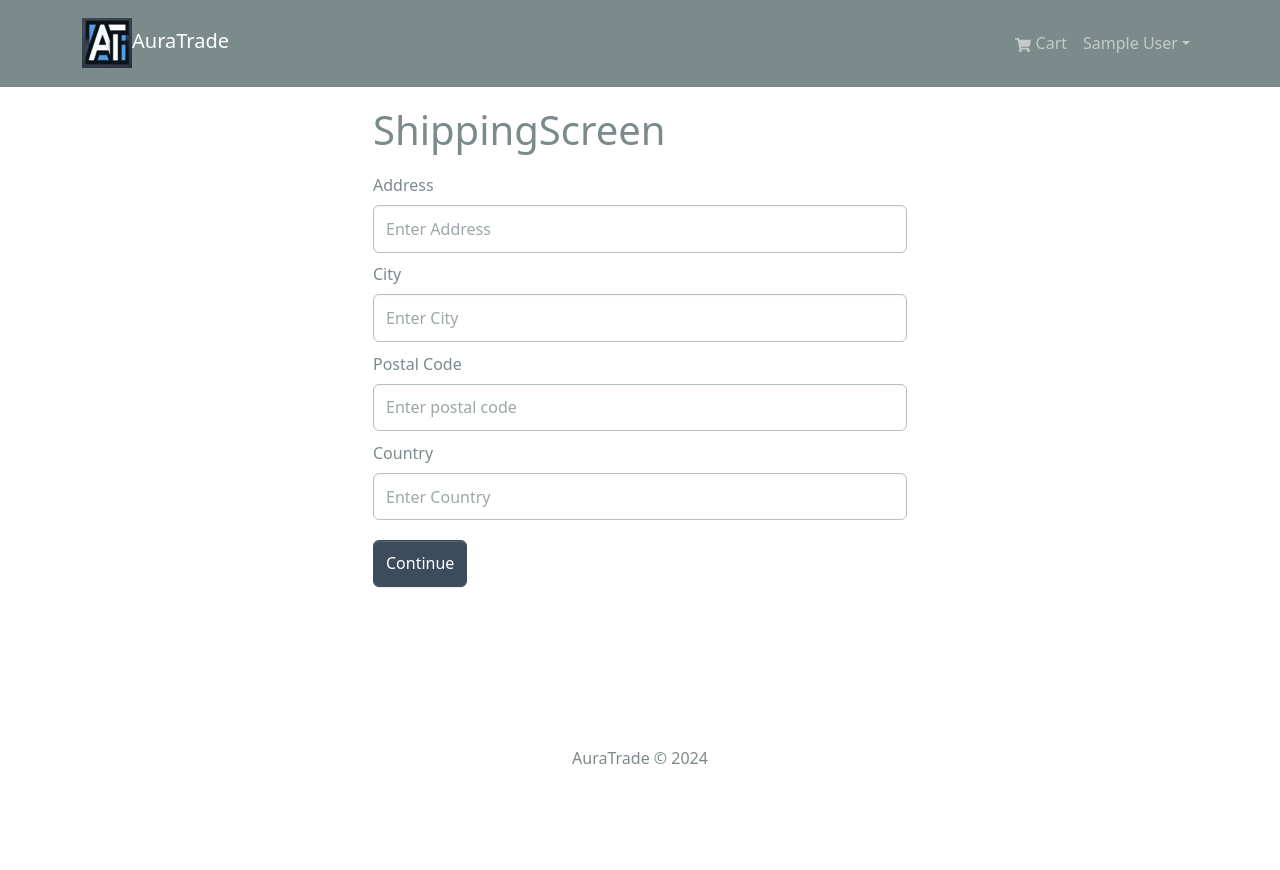
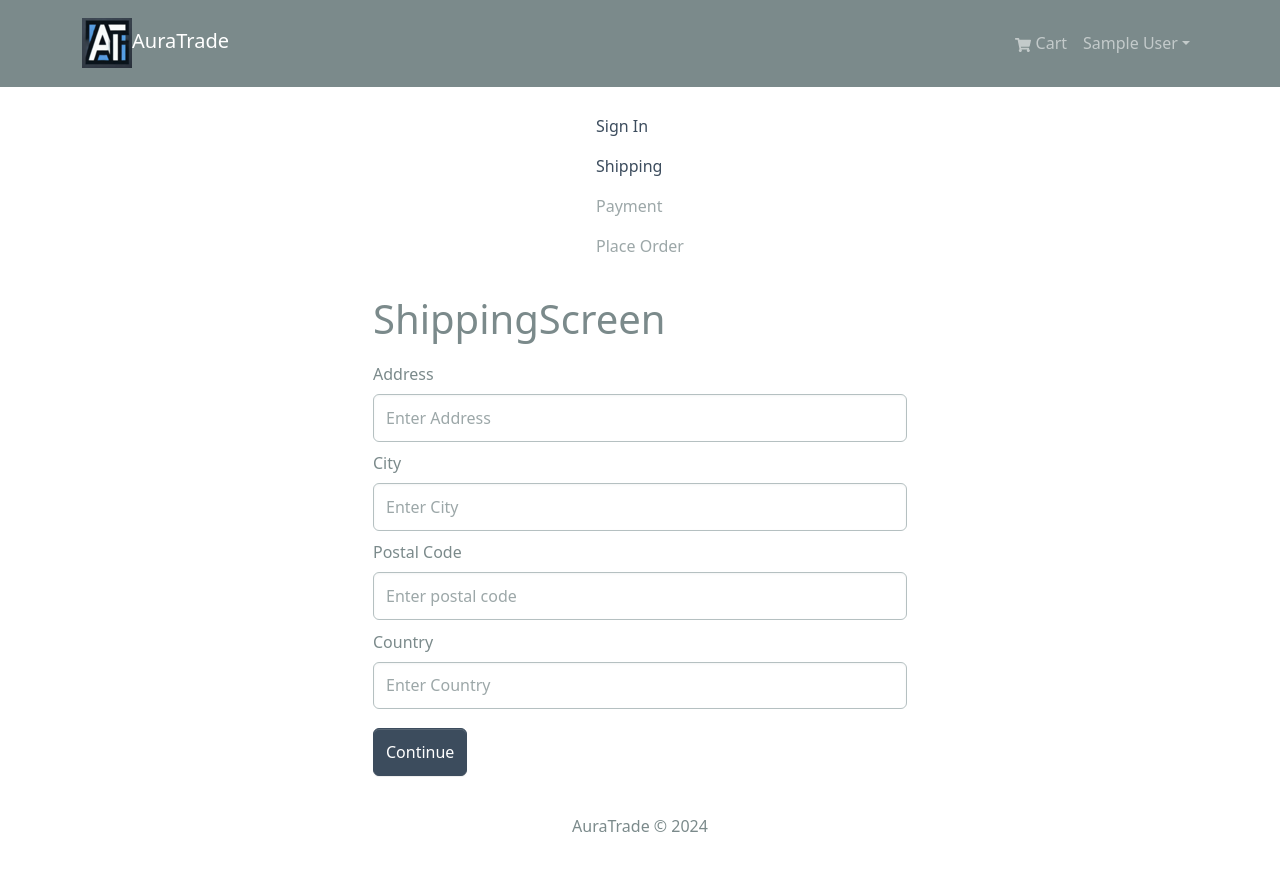
Before and after one commit to Atharva-Nimbalkar/auratrade, a React (Create React App) app in the folder frontend/: page /shipping in a window 1280 px wide. Shown: the top 870 px of the page. Before the commit the page ends 805 px from the top, so only its background shows below. Built offline with nearby package versions, Linux system fonts and the light colour scheme; sample sign-in values are in the browser's storage.

Commit message:
checkout component added

```diff
--- /dev/null
+++ b/frontend/src/components/CheckoutSteps.jsx
@@ -0,0 +1,43 @@
+import { Nav } from "react-bootstrap"
+import {LinkContainer} from 'react-router-bootstrap';
+
+
+const CheckoutSteps = ({step1,step2,step3,step4}) => {
+  return (
+        <Nav className="justify-content-center mb-4">
+            <Nav.Item>
+                {step1 ? (
+                    <LinkContainer to='/login'>
+                        <Nav.Link>Sign In</Nav.Link>
+                    </LinkContainer>
+                ):(
+                    <Nav.Link disabled>Sign In</Nav.Link>
+                )}
+                 {step2 ? (
+                    <LinkContainer to='/shipping'>
+                        <Nav.Link>Shipping</Nav.Link>
+                    </LinkContainer>
+                ):(
+                    <Nav.Link disabled>Shipping</Nav.Link>
+                )}
+
+                {step3 ? (
+                    <LinkContainer to='/payment'>
+                        <Nav.Link>Payment</Nav.Link>
+                    </LinkContainer>
+                ):(
+                    <Nav.Link disabled>Payment</Nav.Link>
+                )}
+                {step3 ? (
+                    <LinkContainer to='/placeorder'>
+                        <Nav.Link>Place Order</Nav.Link>
+                    </LinkContainer>
+                ):(
+                    <Nav.Link disabled>Place Order</Nav.Link>
+                )}
+            </Nav.Item>
+        </Nav>
+    )
+}
+
+export default CheckoutSteps;
--- a/frontend/src/screens/ShippingScreen.jsx
+++ b/frontend/src/screens/ShippingScreen.jsx
@@ -4,6 +4,7 @@
 import { useNavigate } from "react-router-dom";
 import FormContainer from '../components/FormContainer';
 import {saveShippingAddress} from '../slices/cartSlice';
+import CheckoutSteps from "../components/CheckoutSteps";
 
 const ShippingScreen = () => {
   const cart=useSelector((state)=>state.cart);
@@ -25,7 +26,9 @@
     navigate('/payment');
 };
   return (
-    <FormContainer><h1>
+    <FormContainer>
+        <CheckoutSteps step1 step2/>
+        <h1>
         ShippingScreen
         </h1>
         <Form onSubmit={submitHandler}>
```
